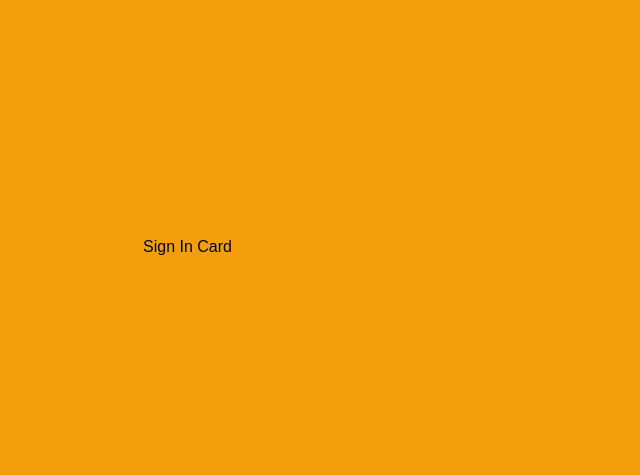
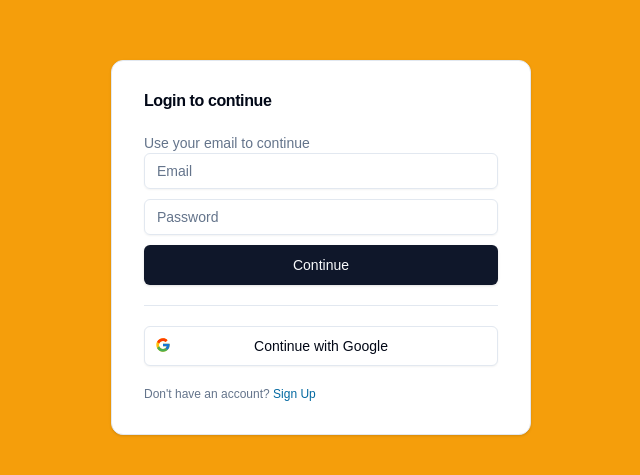
Before and after one commit to jeeyu96/wifeyhub, a Next.js app: page / in a window 1280 px wide. Shown: the part 153-628 px from the top of the page, without its empty margins (319-959 px from the left). Built offline with nearby package versions, Linux system fonts and the light colour scheme.

Commit message:
add sign-in, sign-up ui

```diff
--- a/src/features/auth/components/auth-screen.tsx
+++ b/src/features/auth/components/auth-screen.tsx
@@ -14,7 +14,7 @@
     return (
         <div className="h-full flex items-center justify-center bg-amber-500">
             <div className="md:h-auto md:w-[420px]">
-                {state === "signIn" ? <SignInCard /> : <SignUpCard />}
+                {state === "signIn" ? <SignInCard setState={setState}/> : <SignUpCard setState={setState} />}
             </div>
         </div>
   );
--- a/src/features/auth/components/sign-in-card.tsx
+++ b/src/features/auth/components/sign-in-card.tsx
@@ -1,7 +1,79 @@
-export const SignInCard = () => {
+import { useState } from "react";
+import { FcGoogle }  from "react-icons/fc";
+
+import { Button } from "@/components/ui/button";
+import {
+    Card,
+    CardContent,
+    CardDescription,
+    CardHeader,
+    CardTitle
+} from "@/components/ui/card";
+
+import { Input } from "@/components/ui/input";
+import { Separator } from "@/components/ui/separator";
+
+import { SignInFlow } from "../types";
+
+
+interface SignInCardProps {
+    setState: (state: SignInFlow) => void;
+};
+
+
+export const SignInCard = ({ setState }: SignInCardProps) => {
+    const [email, setEmail] = useState("");
+    const [password, setPassword] = useState("");
+
     return (
-        <div className="w-full h-full p-8">
-            Sign In Card
-        </div>
+        <Card className="w-full h-full p-8">
+            <CardHeader className="px-0 pt-0">
+                <CardTitle>
+                    Login to continue
+                </CardTitle>
+            </CardHeader>
+                <CardDescription>
+                    Use your email to continue
+                </CardDescription>
+            <CardContent className="space-y-5 px-0 pb-0">
+                <form className="space-y-2.5">
+                    <Input
+                        disabled={false}
+                        value={email}
+                        onChange={(e) => setEmail(e.target.value)}
+                        placeholder="Email"
+                        type="email"
+                        required
+                    />
+                    <Input
+                        disabled={false}
+                        value={password}
+                        onChange={(e) => setPassword(e.target.value)}
+                        placeholder="Password"
+                        type="password"
+                        required
+                    />
+                    <Button type="submit" className="w-full" size="lg" disabled={false}>
+                        Continue
+                    </Button>
+                </form>
+                <Separator/>
+                <div className="flex flex-col gap-y-2.5">
+                    <Button
+                        disabled={false}
+                        onClick={() => {}}
+                        variant="outline"
+                        size="lg"
+                        className="w-full relative"
+                    >
+                        <FcGoogle className="size-5 absolute top-2.5 left-2.5"/>
+                        Continue with Google
+                    </Button>
+                </div>
+                <p className="text-xs text-muted-foreground">
+                    Don't have an account? <span onClick={() => setState("signUp")} className="text-sky-700 hover:underline cursor-pointer"> Sign Up</span>
+                </p>
+            </CardContent>
+        </Card>
     );
 };
--- a/src/features/auth/components/sign-up-card.tsx
+++ b/src/features/auth/components/sign-up-card.tsx
@@ -1,7 +1,92 @@
-export const SignUpCard = () => {
+import { useState } from "react";
+import { FcGoogle }  from "react-icons/fc";
+
+import { Button } from "@/components/ui/button";
+import {
+    Card,
+    CardContent,
+    CardDescription,
+    CardHeader,
+    CardTitle
+} from "@/components/ui/card";
+
+import { Input } from "@/components/ui/input";
+import { Separator } from "@/components/ui/separator";
+
+import { SignInFlow } from "../types";
+
+
+
+
+interface SignUpCardProps {
+    setState: (state: SignInFlow) => void;
+};
+
+
+
+export const SignUpCard = ({ setState }: SignUpCardProps) => {
+    const [email, setEmail] = useState("");
+    const [password, setPassword] = useState("");
+    const [confirmPassword, setConfirmPassword] = useState("");
+
+
     return (
-        <div>
-            Sign Up Card
-        </div>
+        <Card className="w-full h-full p-8">
+            <CardHeader className="px-0 pt-0">
+                <CardTitle>
+                    Sign up to continue
+                </CardTitle>
+            </CardHeader>
+                <CardDescription>
+                    Use your email to continue
+                </CardDescription>
+            <CardContent className="space-y-5 px-0 pb-0">
+                <form className="space-y-2.5">
+                    <Input
+                        disabled={false}
+                        value={email}
+                        onChange={(e) => setEmail(e.target.value)}
+                        placeholder="Email"
+                        type="email"
+                        required
+                    />
+                    <Input
+                        disabled={false}
+                        value={password}
+                        onChange={(e) => setPassword(e.target.value)}
+                        placeholder="Password"
+                        type="password"
+                        required
+                    />
+                    <Input
+                        disabled={false}
+                        value={confirmPassword}
+                        onChange={(e) => setConfirmPassword(e.target.value)}
+                        placeholder="Confirm Password"
+                        type="password"
+                        required
+                    />
+                    <Button type="submit" className="w-full" size="lg" disabled={false}>
+                        Continue
+                    </Button>
+                </form>
+                <Separator/>
+                <div className="flex flex-col gap-y-2.5">
+                    <Button
+                        disabled={false}
+                        onClick={() => {}}
+                        variant="outline"
+                        size="lg"
+                        className="w-full relative"
+                    >
+                        <FcGoogle className="size-5 absolute top-2.5 left-2.5"/>
+                        Continue with Google
+                    </Button>
+                </div>
+                <p className="text-xs text-muted-foreground">
+                    Already have an account? <span onClick={() => setState("signIn")} className="text-sky-700 hover:underline cursor-pointer"> Sign in</span>
+                </p>
+            </CardContent>
+        </Card>
     );
 };
```
